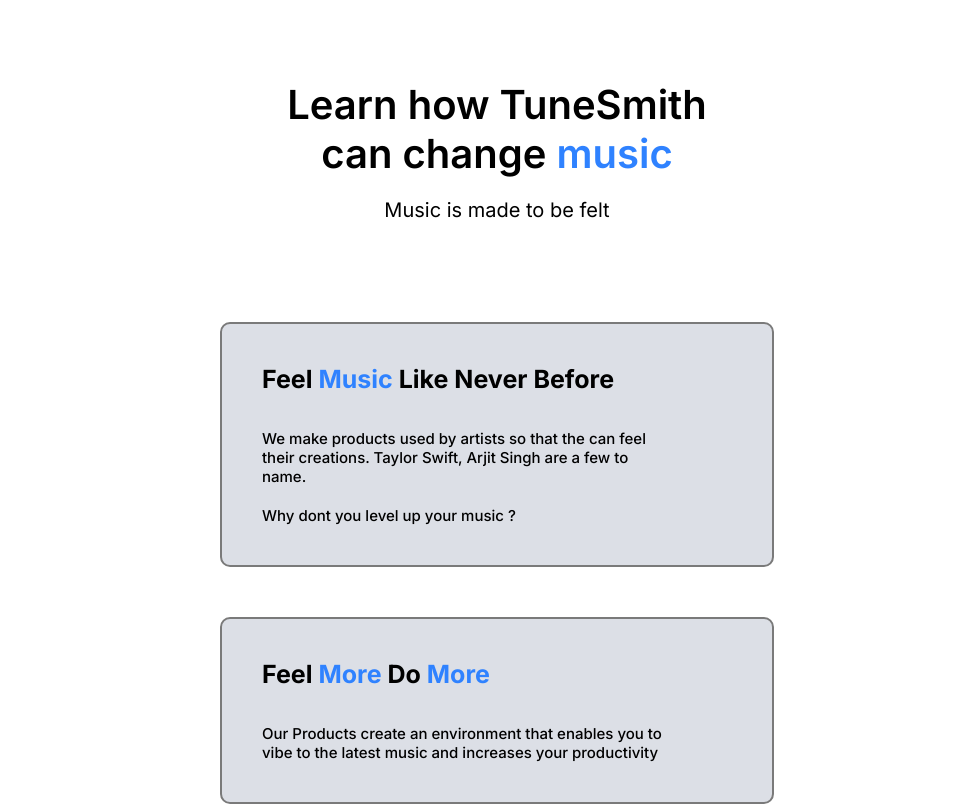
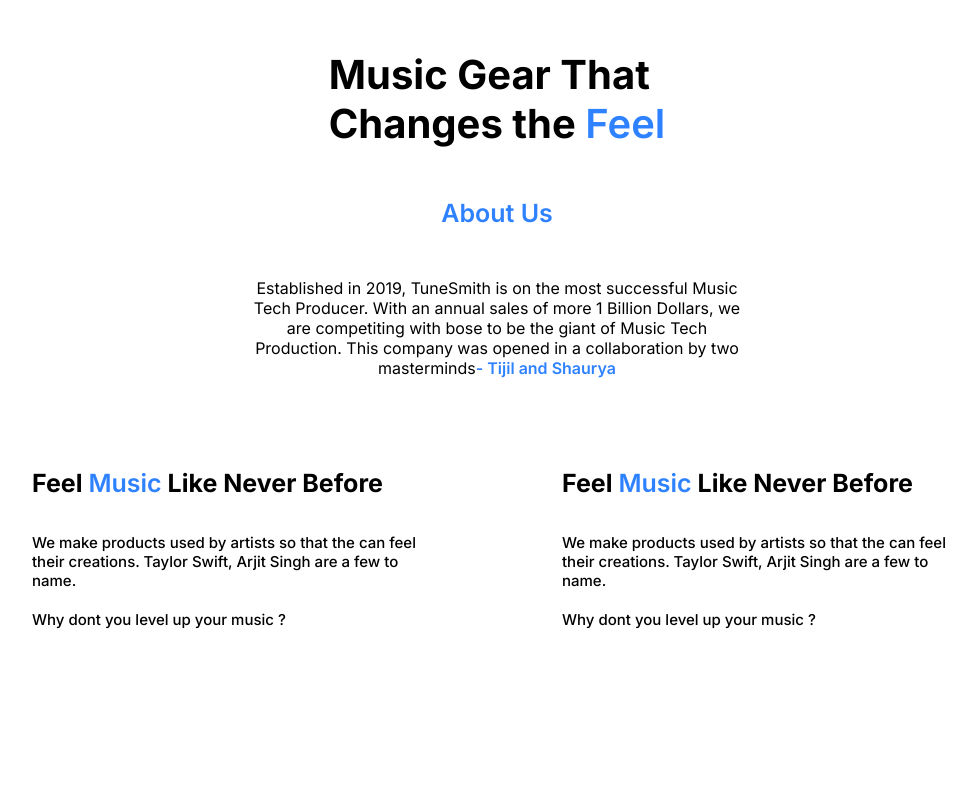
Before and after one commit to Tijil2111/w3btek-frontend, a Next.js app: page / in a window 1280 px wide. Shown: the part 760-1566 px from the top of the page, without its empty margins (143-1119 px from the left). Built offline with nearby package versions, Linux system fonts and the light colour scheme.

Commit message:
Home Page UI

```diff
--- /dev/null
+++ b/Components/Features.jsx
@@ -0,0 +1,54 @@
+import React from "react";
+import styles from "../styles/Features.module.css";
+
+export default function Features() {
+  return (
+    <div className={styles.features}>
+      <div className={styles.titleDiv}>
+        <div className={styles.title}>Music Gear That </div>
+        <div className={styles.title}>
+          {" "}
+          Changes the <span className={styles.primaryColor}>Feel</span>
+        </div>
+      </div>
+      <div className={styles.aboutDiv}>
+        <div className={`${styles.aboutTitle}`}>About Us</div>
+        <div className={styles.aboutDesc}>
+          Established in 2019, TuneSmith is on the most successful Music Tech
+          Producer. With an annual sales of more 1 Billion Dollars, we are
+          competiting with bose to be the giant of Music Tech Production. This
+          company was opened in a collaboration by two masterminds
+          <span className={styles.primaryColor}>- Tijil and Shaurya</span>
+        </div>
+      </div>
+      <div className={styles.featuresDiv}>
+        <div className={styles.featureDiv}>
+          <div className={styles.featureTitle}>
+            Feel <span className={styles.primaryColor}>Music</span> Like Never
+            Before
+          </div>
+          <div className={styles.featureDesc}>
+            We make products used by artists so that the can feel their
+            creations. Taylor Swift, Arjit Singh are a few to name.
+          </div>
+          <div className={styles.featureDesc}>
+            Why dont you level up your music ?
+          </div>
+        </div>
+        <div className={styles.featureDiv}>
+          <div className={styles.featureTitle}>
+            Feel <span className={styles.primaryColor}>Music</span> Like Never
+            Before
+          </div>
+          <div className={styles.featureDesc}>
+            We make products used by artists so that the can feel their
+            creations. Taylor Swift, Arjit Singh are a few to name.
+          </div>
+          <div className={styles.featureDesc}>
+            Why dont you level up your music ?
+          </div>
+        </div>
+      </div>
+    </div>
+  );
+}
--- a/pages/index.js
+++ b/pages/index.js
@@ -3,6 +3,7 @@
 import { faTrophy } from "@fortawesome/free-solid-svg-icons";
 import { FontAwesomeIcon } from "@fortawesome/react-fontawesome";
 import Link from "next/link";
+import Features from "../Components/Features";
 
 export default function Home() {
   return (
@@ -36,54 +37,7 @@
         </div>
         <img src="/music1.svg" className={styles.image}></img>
       </div>
-      <div className={styles.learnDiv}>
-        <div>
-          <div className={styles.learnHead}>Learn how TuneSmith</div>
-          <div className={styles.learnHead1}>
-            can change <span className={styles.primaryColor}>music</span>
-          </div>
-          <div className={styles.learnSubHead}>Music is made to be felt</div>
-        </div>
-
-        <div className={styles.features}>
-          <div className={styles.featuresDiv}>
-            <div className={styles.featureTitle}>
-              Feel <span className={styles.primaryColor}>Music</span> Like Never
-              Before
-            </div>
-            <div className={styles.featureDesc}>
-              We make products used by artists so that the can feel their
-              creations. Taylor Swift, Arjit Singh are a few to name.
-            </div>
-            <div className={styles.featureDesc}>
-              Why dont you level up your music ?
-            </div>
-          </div>
-          <div className={styles.featuresDiv}>
-            <div className={styles.featureTitle}>
-              Feel <span className={styles.primaryColor}>More</span> Do{" "}
-              <span className={styles.primaryColor}>More</span>
-            </div>
-            <div className={styles.featureDesc}>
-              Our Products create an environment that enables you to vibe to the
-              latest music and increases your productivity
-            </div>
-          </div>
-          <div className={styles.featuresDiv}>
-            <div className={styles.featureTitle}>
-              Top <span className={styles.primaryColor}>Notch</span> Support
-            </div>
-            <div className={styles.featureDesc}>
-              Have an issue ? Cant set up your sound bar ?
-            </div>
-            <div className={styles.featureDesc}>
-              Contact our team thorugh the contact page and we will send a
-              technician to your place !
-            </div>
-          </div>
-        </div>
-      </div>
-
+      <Features />
       <div className={styles.achievementsDiv}>
         <div className={styles.mobileTitle}>Achievements</div>
         <div id={styles.data}>
--- a/styles/Contact.module.css
+++ b/styles/Contact.module.css
@@ -102,7 +102,7 @@
     background-color: white;
   }
   .message {
-    background: #e2e6ee;
+    background: #f0f0f0;
     border-radius: 5px;
     border: none;
     outline: none;
--- /dev/null
+++ b/styles/Features.module.css
@@ -0,0 +1,85 @@
+.primaryColor {
+  color: #2f82ff;
+  font-weight: 600;
+}
+.features {
+  height: 100vh;
+  display: flex;
+  flex-direction: column;
+  align-items: center;
+}
+
+.title {
+  font-weight: bold;
+  font-size: 40px;
+}
+
+.aboutDiv {
+  padding: 50px;
+}
+.aboutTitle {
+  text-align: center;
+  color: #2f82ff;
+  font-weight: 600;
+  font-size: 25px;
+}
+
+.aboutDesc {
+  padding-top: 50px;
+  text-align: center;
+  width: 500px;
+}
+.underline {
+  display: inline-block;
+  position: relative;
+  cursor: pointer;
+}
+
+.underline:after {
+  content: "";
+  position: absolute;
+  width: 100%;
+  transform: scaleX(0);
+  height: 3px;
+  bottom: -5px;
+  left: 0;
+  background-color: black;
+  transform-origin: bottom right;
+  transition: transform 0.25s ease-out;
+}
+
+.underlines:hover:after {
+  transform: scaleX(1);
+  transform-origin: bottom left;
+}
+.featuresDiv {
+  gap: 50px;
+  display: flex;
+}
+.featureDiv {
+  margin-bottom: 50px;
+  border-radius: 10px;
+  padding: 40px;
+}
+.featureTitle,
+.featureDesc {
+  width: 400px;
+}
+.featureTitle {
+  font-weight: bold;
+  font-size: 25px;
+  margin-bottom: 15px;
+}
+.featureDesc {
+  padding-top: 20px;
+  font-size: 15px;
+  font-weight: 500;
+}
+
+@media only screen and (max-width: 1000px) {
+  .featuresDiv {
+    display: flex;
+    flex-direction: column;
+    text-align: center;
+  }
+}
--- a/styles/Home.module.css
+++ b/styles/Home.module.css
@@ -53,58 +53,6 @@
   box-shadow: 1px 5px 7px 2px rgb(216, 216, 216, 0.85);
 }
 
-.learnDiv {
-  min-height: calc(100vh - 73px);
-  display: flex;
-  flex-direction: column;
-  padding: 0 40px;
-}
-
-.learnHead {
-  padding-top: 30px;
-  font-weight: 600;
-  font-size: 40px;
-  text-align: center;
-}
-.learnHead1 {
-  font-weight: 600;
-  font-size: 40px;
-  text-align: center;
-}
-.learnSubHead {
-  text-align: center;
-  font-size: 20px;
-  padding-top: 20px;
-}
-
-.features {
-  padding-top: 100px;
-  display: flex;
-  flex-direction: column;
-  align-items: center;
-}
-.featuresDiv {
-  width: 470px;
-  margin-bottom: 50px;
-  background-color: #dcdfe6;
-  border-radius: 10px;
-  border: solid 2px #7a7a7a;
-  padding: 40px;
-}
-.featureTitle,
-.featureDesc {
-  width: 400px;
-}
-.featureTitle {
-  font-weight: bold;
-  font-size: 25px;
-  margin-bottom: 15px;
-}
-.featureDesc {
-  padding-top: 20px;
-  font-size: 15px;
-  font-weight: 500;
-}
 .achievementsDiv {
   height: 100vh;
   display: flex;
@@ -243,14 +191,10 @@
     font-size: 35px;
     font-weight: bold;
     color: black;
-    padding-top: 50px;
+    padding-top: 100px;
   }
   .achievementsCards {
     align-items: center;
-  }
-  .featuresDiv {
-    background: none !important;
-    border: none !important;
   }
 }
 
--- a/styles/globals.css
+++ b/styles/globals.css
@@ -5,6 +5,7 @@
   padding: 0;
   margin: 0;
   font-family: "Inter", sans-serif;
+  overflow-x: hidden;
 }
 
 a {
```
